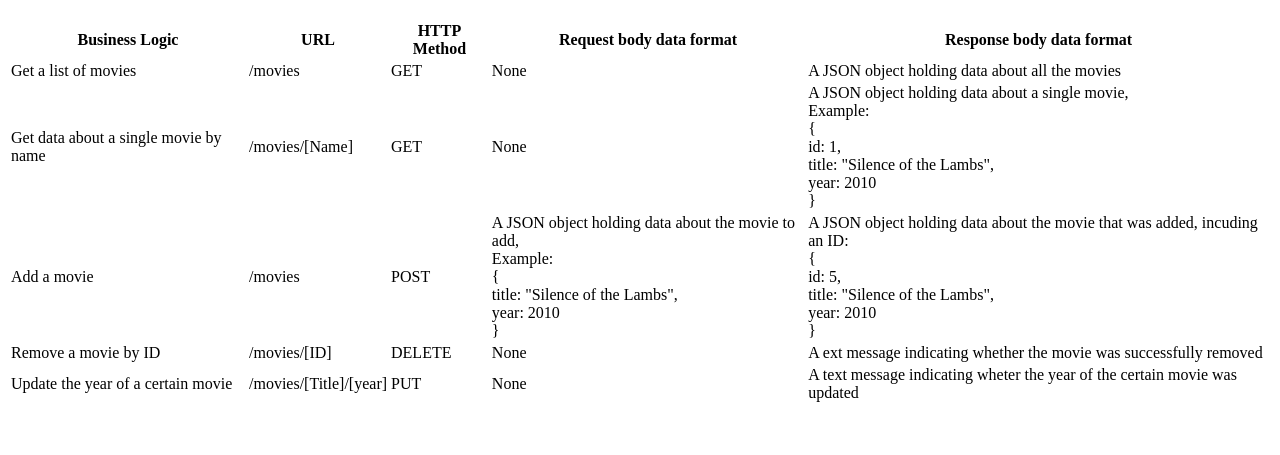
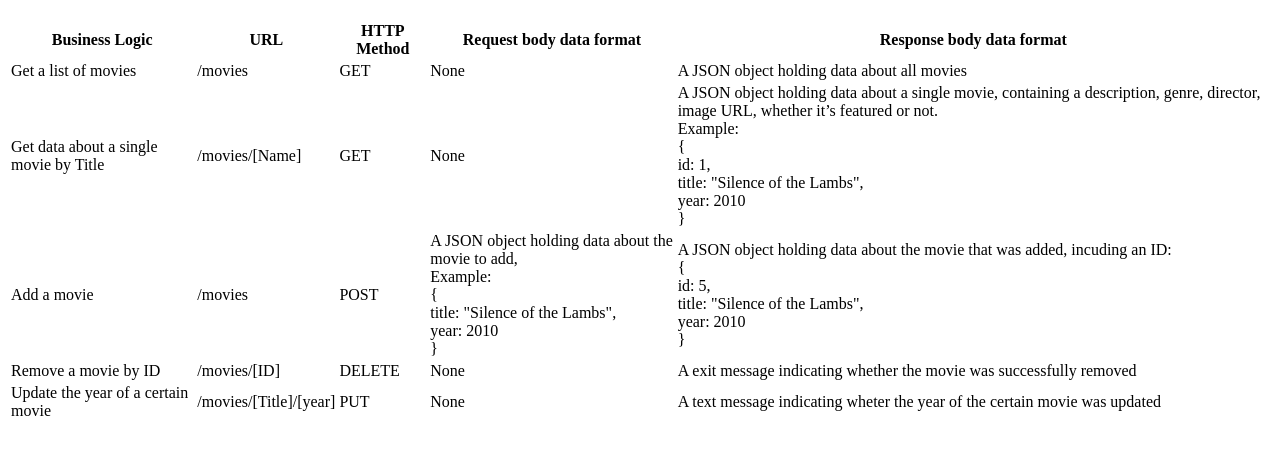
Before and after one commit to zlaxton/movie_api, a website: page public/documentation.html in a window 1280 px wide. Shown: the part 61-516 px from the top of the page. Drawn offline with Linux system fonts and the light colour scheme.

Commit message:
Update documentation.html

```diff
--- a/public/documentation.html
+++ b/public/documentation.html
@@ -24,15 +24,17 @@
           <td>/movies</td>
           <td>GET</td>
           <td>None</td>
-          <td>A JSON object holding data about all the movies</td>
+          <td>A JSON object holding data about all movies</td>
         </tr>
         <tr>
-          <td>Get data about a single movie by name</td>
+          <td>Get data about a single movie by Title</td>
           <td>/movies/[Name]</td>
           <td>GET</td>
           <td>None</td>
           <td>
-            A JSON object holding data about a single movie,<br />
+            A JSON object holding data about a single movie, containing a
+              description, genre, director, image URL, whether it’s featured or
+              not.<br />
             Example:<br />
             {<br />
             id: 1,<br />
@@ -69,7 +71,7 @@
           <td>DELETE</td>
           <td>None</td>
           <td>
-            A ext message indicating whether the movie was successfully removed
+            A exit message indicating whether the movie was successfully removed
           </td>
         </tr>
         <tr>
```
